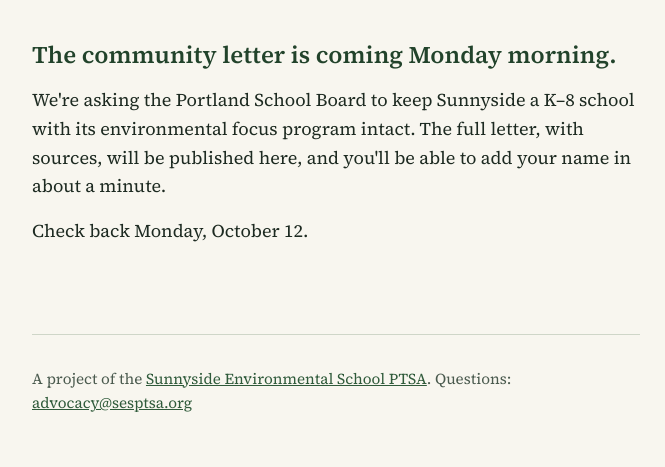
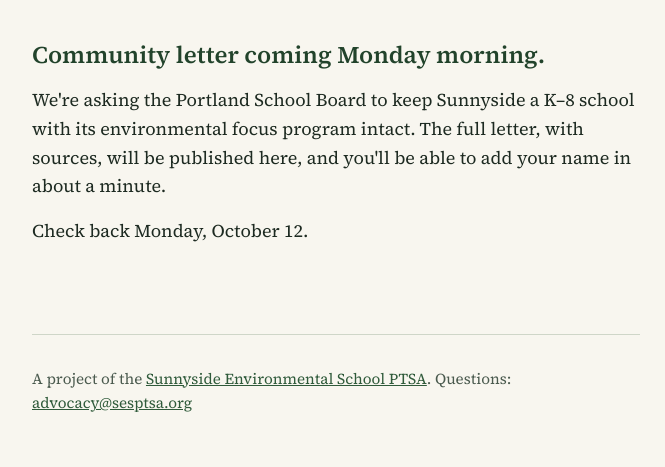
Before and after one commit to sesptsa/save.sesptsa.org, a plain HTML site: page index.html in a window 1280 px wide. Shown: the whole page, without its empty margins (304-969 px from the left). Drawn offline with Linux system fonts and the light colour scheme.

Commit message:
Tweak placeholder words

```diff
--- a/index.html
+++ b/index.html
@@ -14,7 +14,7 @@
 
   <main>
     <section class="notice">
-      <h2>The community letter is coming Monday morning.</h2>
+      <h2>Community letter coming Monday morning.</h2>
       <p>We're asking the Portland School Board to keep Sunnyside a K&#8211;8 school with its environmental focus program intact. The full letter, with sources, will be published here, and you'll be able to add your name in about a minute.</p>
       <p>Check back Monday, October 12.</p>
     </section>
```
